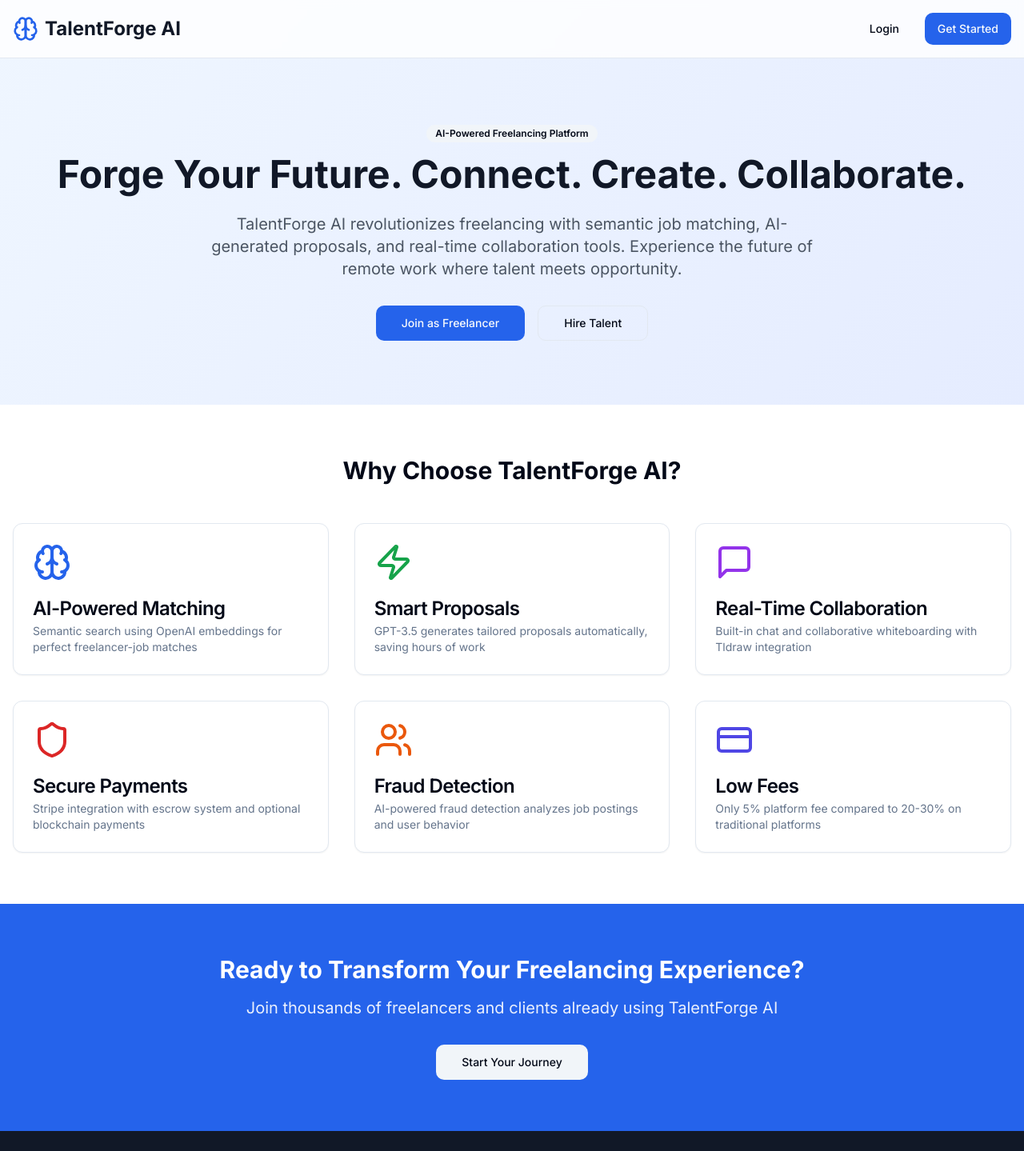
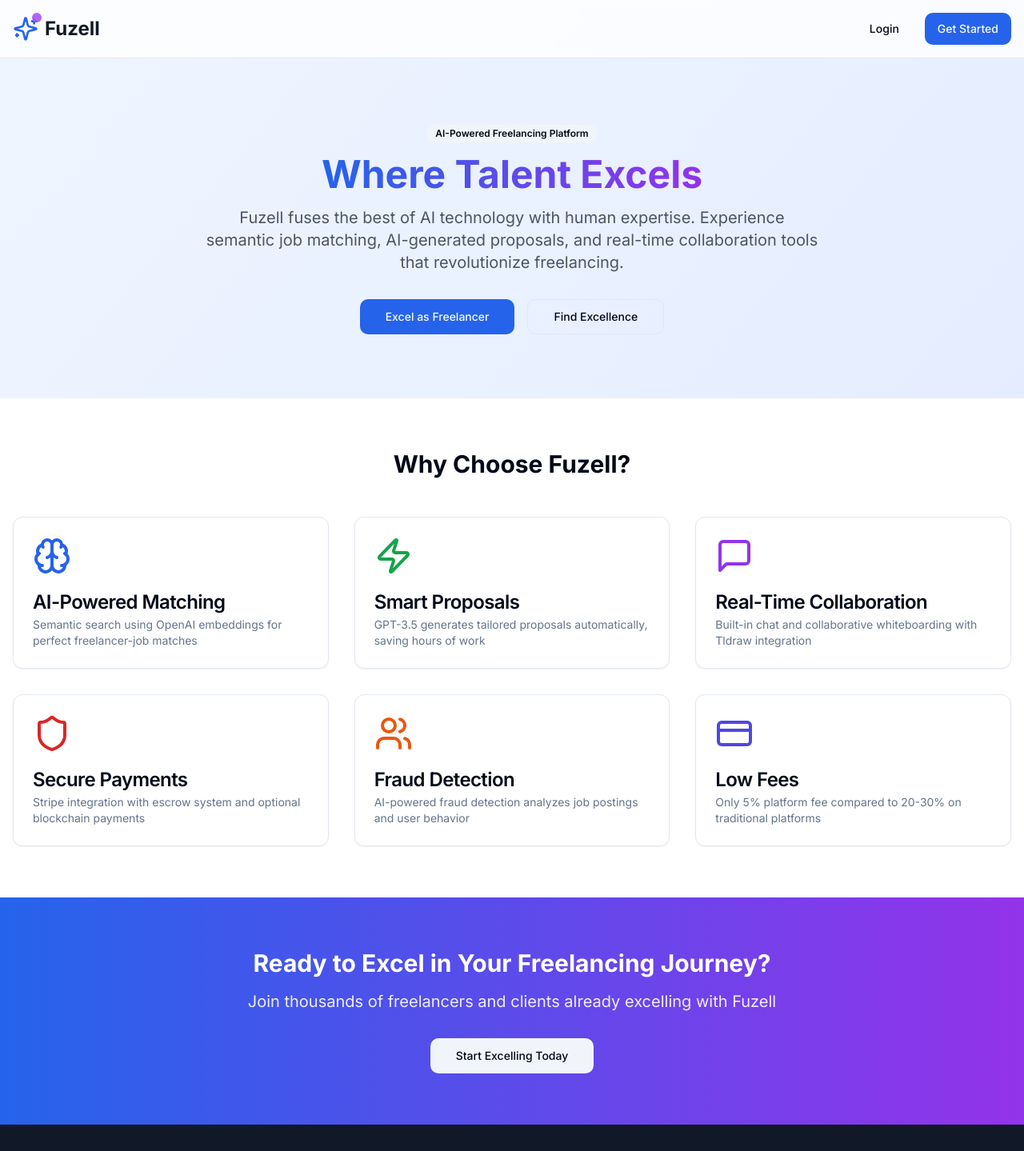
Before and after one commit to MercyAndati/Fuzell, a Next.js app: page / in a window 1280 px wide. Shown: the top 1439 px of the page at 80% size. Built offline with nearby package versions, Linux system fonts and the light colour scheme.

Commit message:
feat: rebrand to "Fuzell" with new tagline
Update all instances to "Fuzell" and add tagline "Where talent excels"

#VERCEL_SKIP

Co-authored-by: null <149941506+MercyAndati@users.noreply.github.com>

```diff
--- a/app/api/auth/login/route.ts
+++ b/app/api/auth/login/route.ts
@@ -36,7 +36,7 @@ export async function POST(request: NextRequest) {
   try {
     const { email, password } = await request.json()
 
-    console.log("TalentForge AI - Login attempt for:", email)
+    console.log("Fuzell - Login attempt for:", email)
     console.log(
       "Available users:",
       users.map((u) => u.email),
@@ -55,10 +55,10 @@ export async function POST(request: NextRequest) {
       return NextResponse.json({ message: "Invalid credentials" }, { status: 401 })
     }
 
-    console.log("TalentForge AI - Login successful for:", email)
+    console.log("Fuzell - Login successful for:", email)
 
     // Create a simple token (in production, use proper JWT)
-    const token = `talentforge_token_${user.id}_${Date.now()}`
+    const token = `fuzell_token_${user.id}_${Date.now()}`
 
     // Return user data (without password) and token
     const { password: _, ...userWithoutPassword } = user
@@ -68,7 +68,7 @@ export async function POST(request: NextRequest) {
       token,
     })
   } catch (error) {
-    console.error("TalentForge AI - Login error:", error)
+    console.error("Fuzell - Login error:", error)
     return NextResponse.json({ message: "Internal server error" }, { status: 500 })
   }
 }
--- a/app/api/auth/signup/route.ts
+++ b/app/api/auth/signup/route.ts
@@ -36,7 +36,7 @@ export async function POST(request: NextRequest) {
   try {
     const { name, email, password, role } = await request.json()
 
-    console.log("TalentForge AI - Signup attempt for:", email, "with role:", role)
+    console.log("Fuzell - Signup attempt for:", email, "with role:", role)
 
     // Check if user already exists
     const existingUser = users.find((u) => u.email === email)
@@ -54,11 +54,11 @@ export async function POST(request: NextRequest) {
     }
 
     users.push(newUser)
-    console.log("TalentForge AI - User created successfully:", email)
+    console.log("Fuzell - User created successfully:", email)
     console.log("Total users now:", users.length)
 
     // Create a simple token (in production, use proper JWT)
-    const token = `talentforge_token_${newUser.id}_${Date.now()}`
+    const token = `fuzell_token_${newUser.id}_${Date.now()}`
 
     // Return user data (without password) and token
     const { password: _, ...userWithoutPassword } = newUser
@@ -68,7 +68,7 @@ export async function POST(request: NextRequest) {
       token,
     })
   } catch (error) {
-    console.error("TalentForge AI - Signup error:", error)
+    console.error("Fuzell - Signup error:", error)
     return NextResponse.json({ message: "Internal server error" }, { status: 500 })
   }
 }
--- a/app/auth/login/page.tsx
+++ b/app/auth/login/page.tsx
@@ -7,7 +7,7 @@ import { Button } from "@/components/ui/button"
 import { Card, CardContent, CardDescription, CardHeader, CardTitle } from "@/components/ui/card"
 import { Input } from "@/components/ui/input"
 import { Label } from "@/components/ui/label"
-import { Brain, Eye, EyeOff } from "lucide-react"
+import { Sparkles, Eye, EyeOff } from "lucide-react"
 import Link from "next/link"
 import { useRouter } from "next/navigation"
 import { useAuth } from "@/components/auth-provider"
@@ -39,7 +39,7 @@ export default function LoginPage() {
         login(data.user, data.token)
         toast({
           title: "Welcome back!",
-          description: "You have successfully logged in.",
+          description: "You have successfully logged in to Fuzell.",
         })
         router.push("/dashboard")
       } else {
@@ -66,8 +66,11 @@ export default function LoginPage() {
       <header className="border-b bg-white/80 backdrop-blur-sm">
         <div className="container mx-auto px-4 py-4 flex justify-between items-center">
           <Link href="/" className="flex items-center space-x-2">
-            <Brain className="h-8 w-8 text-blue-600" />
-            <span className="text-2xl font-bold text-gray-900">TalentForge AI</span>
+            <div className="relative">
+              <Sparkles className="h-8 w-8 text-blue-600" />
+              <div className="absolute -top-1 -right-1 w-3 h-3 bg-purple-500 rounded-full animate-pulse"></div>
+            </div>
+            <span className="text-2xl font-bold text-gray-900">Fuzell</span>
           </Link>
           <div className="flex space-x-4">
             <Link href="/auth/signup">
@@ -82,11 +85,14 @@ export default function LoginPage() {
         <Card className="w-full max-w-md">
           <CardHeader className="text-center">
             <div className="flex items-center justify-center space-x-2 mb-4">
-              <Brain className="h-8 w-8 text-blue-600" />
-              <span className="text-2xl font-bold">TalentForge AI</span>
+              <div className="relative">
+                <Sparkles className="h-8 w-8 text-blue-600" />
+                <div className="absolute -top-1 -right-1 w-3 h-3 bg-purple-500 rounded-full animate-pulse"></div>
+              </div>
+              <span className="text-2xl font-bold">Fuzell</span>
             </div>
             <CardTitle>Welcome Back</CardTitle>
-            <CardDescription>Sign in to your account to continue</CardDescription>
+            <CardDescription>Sign in to continue excelling</CardDescription>
           </CardHeader>
           <CardContent>
             <form onSubmit={handleSubmit} className="space-y-4">
--- a/app/auth/signup/page.tsx
+++ b/app/auth/signup/page.tsx
@@ -8,7 +8,7 @@ import { Card, CardContent, CardDescription, CardHeader, CardTitle } from "@/com
 import { Input } from "@/components/ui/input"
 import { Label } from "@/components/ui/label"
 import { RadioGroup, RadioGroupItem } from "@/components/ui/radio-group"
-import { Brain, Eye, EyeOff } from "lucide-react"
+import { Sparkles, Eye, EyeOff } from "lucide-react"
 import Link from "next/link"
 import { useRouter, useSearchParams } from "next/navigation"
 import { useAuth } from "@/components/auth-provider"
@@ -61,7 +61,7 @@ export default function SignupPage() {
         login(data.user, data.token)
         toast({
           title: "Account created!",
-          description: "Welcome to TalentForge AI",
+          description: "Welcome to Fuzell - where talent excels!",
         })
         router.push("/dashboard")
       } else {
@@ -88,8 +88,11 @@ export default function SignupPage() {
       <header className="border-b bg-white/80 backdrop-blur-sm">
         <div className="container mx-auto px-4 py-4 flex justify-between items-center">
           <Link href="/" className="flex items-center space-x-2">
-            <Brain className="h-8 w-8 text-blue-600" />
-            <span className="text-2xl font-bold text-gray-900">TalentForge AI</span>
+            <div className="relative">
+              <Sparkles className="h-8 w-8 text-blue-600" />
+              <div className="absolute -top-1 -right-1 w-3 h-3 bg-purple-500 rounded-full animate-pulse"></div>
+            </div>
+            <span className="text-2xl font-bold text-gray-900">Fuzell</span>
           </Link>
           <div className="flex space-x-4">
             <Link href="/auth/login">
@@ -104,11 +107,14 @@ export default function SignupPage() {
         <Card className="w-full max-w-md">
           <CardHeader className="text-center">
             <div className="flex items-center justify-center space-x-2 mb-4">
-              <Brain className="h-8 w-8 text-blue-600" />
-              <span className="text-2xl font-bold">TalentForge AI</span>
+              <div className="relative">
+                <Sparkles className="h-8 w-8 text-blue-600" />
+                <div className="absolute -top-1 -right-1 w-3 h-3 bg-purple-500 rounded-full animate-pulse"></div>
+              </div>
+              <span className="text-2xl font-bold">Fuzell</span>
             </div>
-            <CardTitle>Create Account</CardTitle>
-            <CardDescription>Join the AI-powered freelancing revolution</CardDescription>
+            <CardTitle>Join Fuzell</CardTitle>
+            <CardDescription>Where talent excels - Start your journey today</CardDescription>
           </CardHeader>
           <CardContent>
             <form onSubmit={handleSubmit} className="space-y-4">
@@ -138,11 +144,11 @@ export default function SignupPage() {
                 <RadioGroup value={formData.role} onValueChange={(value) => setFormData({ ...formData, role: value })}>
                   <div className="flex items-center space-x-2">
                     <RadioGroupItem value="freelancer" id="freelancer" />
-                    <Label htmlFor="freelancer">Work as a freelancer</Label>
+                    <Label htmlFor="freelancer">Excel as a freelancer</Label>
                   </div>
                   <div className="flex items-center space-x-2">
                     <RadioGroupItem value="client" id="client" />
-                    <Label htmlFor="client">Hire freelancers</Label>
+                    <Label htmlFor="client">Find excellent freelancers</Label>
                   </div>
                 </RadioGroup>
               </div>
@@ -180,7 +186,7 @@ export default function SignupPage() {
                 />
               </div>
               <Button type="submit" className="w-full" disabled={isLoading}>
-                {isLoading ? "Creating account..." : "Create Account"}
+                {isLoading ? "Creating account..." : "Start Excelling"}
               </Button>
             </form>
             <div className="mt-6 text-center text-sm">
--- a/app/layout.tsx
+++ b/app/layout.tsx
@@ -7,8 +7,8 @@ import { Toaster } from "@/components/ui/toaster"
 const inter = Inter({ subsets: ["latin"] })
 
 export const metadata = {
-  title: "TalentForge AI - AI-Powered Freelancing Platform",
-  description: "Connect freelancers and clients with AI-powered matching and collaboration tools",
+  title: "Fuzell - Where Talent Excels | AI-Powered Freelancing Platform",
+  description: "Where talent excels - Connect freelancers and clients with AI-powered matching and collaboration tools",
     generator: 'v0.dev'
 }
 
--- a/app/loading.tsx
+++ b/app/loading.tsx
@@ -5,8 +5,8 @@ export default function Loading() {
     <div className="min-h-screen flex items-center justify-center bg-gradient-to-br from-blue-50 to-indigo-100">
       <div className="text-center">
         <Loader2 className="h-8 w-8 animate-spin mx-auto mb-4 text-blue-600" />
-        <h2 className="text-lg font-semibold text-gray-900">Loading SkillSync AI...</h2>
-        <p className="text-gray-600">Please wait while we prepare your experience</p>
+        <h2 className="text-lg font-semibold text-gray-900">Loading Fuzell...</h2>
+        <p className="text-gray-600">Where talent excels</p>
       </div>
     </div>
   )
--- a/app/page.tsx
+++ b/app/page.tsx
@@ -2,7 +2,7 @@ import { Button } from "@/components/ui/button"
 import { Card, CardDescription, CardHeader, CardTitle } from "@/components/ui/card"
 import { Badge } from "@/components/ui/badge"
 import Link from "next/link"
-import { Brain, Users, Zap, Shield, MessageSquare, CreditCard } from "lucide-react"
+import { Brain, Users, Zap, Shield, MessageSquare, CreditCard, Sparkles } from "lucide-react"
 
 export default function HomePage() {
   return (
@@ -11,8 +11,11 @@ export default function HomePage() {
       <header className="border-b bg-white/80 backdrop-blur-sm">
         <div className="container mx-auto px-4 py-4 flex justify-between items-center">
           <div className="flex items-center space-x-2">
-            <Brain className="h-8 w-8 text-blue-600" />
-            <span className="text-2xl font-bold text-gray-900">TalentForge AI</span>
+            <div className="relative">
+              <Sparkles className="h-8 w-8 text-blue-600" />
+              <div className="absolute -top-1 -right-1 w-3 h-3 bg-purple-500 rounded-full animate-pulse"></div>
+            </div>
+            <span className="text-2xl font-bold text-gray-900">Fuzell</span>
           </div>
           <div className="flex space-x-4">
             <Link href="/auth/login">
@@ -31,20 +34,24 @@ export default function HomePage() {
           <Badge className="mb-4" variant="secondary">
             AI-Powered Freelancing Platform
           </Badge>
-          <h1 className="text-5xl font-bold text-gray-900 mb-6">Forge Your Future. Connect. Create. Collaborate.</h1>
+          <h1 className="text-5xl font-bold text-gray-900 mb-4">
+            <span className="bg-gradient-to-r from-blue-600 to-purple-600 bg-clip-text text-transparent">
+              Where Talent Excels
+            </span>
+          </h1>
           <p className="text-xl text-gray-600 mb-8 max-w-3xl mx-auto">
-            TalentForge AI revolutionizes freelancing with semantic job matching, AI-generated proposals, and real-time
-            collaboration tools. Experience the future of remote work where talent meets opportunity.
+            Fuzell fuses the best of AI technology with human expertise. Experience semantic job matching, AI-generated
+            proposals, and real-time collaboration tools that revolutionize freelancing.
           </p>
           <div className="flex justify-center space-x-4">
             <Link href="/auth/signup?role=freelancer">
               <Button size="lg" className="px-8">
-                Join as Freelancer
+                Excel as Freelancer
               </Button>
             </Link>
             <Link href="/auth/signup?role=client">
               <Button size="lg" variant="outline" className="px-8 bg-transparent">
-                Hire Talent
+                Find Excellence
               </Button>
             </Link>
           </div>
@@ -54,7 +61,7 @@ export default function HomePage() {
       {/* Features Section */}
       <section className="py-16 px-4 bg-white">
         <div className="container mx-auto">
-          <h2 className="text-3xl font-bold text-center mb-12">Why Choose TalentForge AI?</h2>
+          <h2 className="text-3xl font-bold text-center mb-12">Why Choose Fuzell?</h2>
           <div className="grid md:grid-cols-2 lg:grid-cols-3 gap-8">
             <Card>
               <CardHeader>
@@ -114,15 +121,15 @@ export default function HomePage() {
       </section>
 
       {/* CTA Section */}
-      <section className="py-16 px-4 bg-blue-600 text-white">
+      <section className="py-16 px-4 bg-gradient-to-r from-blue-600 to-purple-600 text-white">
         <div className="container mx-auto text-center">
-          <h2 className="text-3xl font-bold mb-4">Ready to Transform Your Freelancing Experience?</h2>
+          <h2 className="text-3xl font-bold mb-4">Ready to Excel in Your Freelancing Journey?</h2>
           <p className="text-xl mb-8 opacity-90">
-            Join thousands of freelancers and clients already using TalentForge AI
+            Join thousands of freelancers and clients already excelling with Fuzell
           </p>
           <Link href="/auth/signup">
             <Button size="lg" variant="secondary" className="px-8">
-              Start Your Journey
+              Start Excelling Today
             </Button>
           </Link>
         </div>
@@ -132,12 +139,10 @@ export default function HomePage() {
       <footer className="bg-gray-900 text-white py-8 px-4">
         <div className="container mx-auto text-center">
           <div className="flex items-center justify-center space-x-2 mb-4">
-            <Brain className="h-6 w-6" />
-            <span className="text-xl font-bold">TalentForge AI</span>
+            <Sparkles className="h-6 w-6" />
+            <span className="text-xl font-bold">Fuzell</span>
           </div>
-          <p className="text-gray-400">
-            © 2024 TalentForge AI. All rights reserved. Forging the future of freelancing with AI.
-          </p>
+          <p className="text-gray-400">© 2024 Fuzell. All rights reserved. Where talent excels.</p>
         </div>
       </footer>
     </div>
--- a/app/test-auth/page.tsx
+++ b/app/test-auth/page.tsx
@@ -3,7 +3,7 @@
 import { Card, CardContent, CardDescription, CardHeader, CardTitle } from "@/components/ui/card"
 import { Button } from "@/components/ui/button"
 import { Badge } from "@/components/ui/badge"
-import { Brain, User, Mail, Shield } from "lucide-react"
+import { Sparkles, User, Mail, Shield } from "lucide-react"
 import Link from "next/link"
 
 export default function TestAuthPage() {
@@ -20,8 +20,11 @@ export default function TestAuthPage() {
       <header className="border-b bg-white/80 backdrop-blur-sm">
         <div className="container mx-auto px-4 py-4 flex justify-between items-center">
           <Link href="/" className="flex items-center space-x-2">
-            <Brain className="h-8 w-8 text-blue-600" />
-            <span className="text-2xl font-bold text-gray-900">TalentForge AI</span>
+            <div className="relative">
+              <Sparkles className="h-8 w-8 text-blue-600" />
+              <div className="absolute -top-1 -right-1 w-3 h-3 bg-purple-500 rounded-full animate-pulse"></div>
+            </div>
+            <span className="text-2xl font-bold text-gray-900">Fuzell</span>
           </Link>
           <div className="flex space-x-4">
             <Link href="/auth/login">
@@ -39,7 +42,7 @@ export default function TestAuthPage() {
           <Card className="mb-8">
             <CardHeader className="text-center">
               <CardTitle className="text-2xl">Test Authentication</CardTitle>
-              <CardDescription>Use these test accounts to login and explore the platform features</CardDescription>
+              <CardDescription>Use these test accounts to login and explore where talent excels</CardDescription>
             </CardHeader>
           </Card>
 
--- a/package.json
+++ b/package.json
@@ -1,5 +1,5 @@
 {
-  "name": "talentforge-ai",
+  "name": "fuzell",
   "version": "0.1.0",
   "private": true,
   "scripts": {
```
Also changed, not shown: 1 other file (tests, documents, lock files or other folders).
